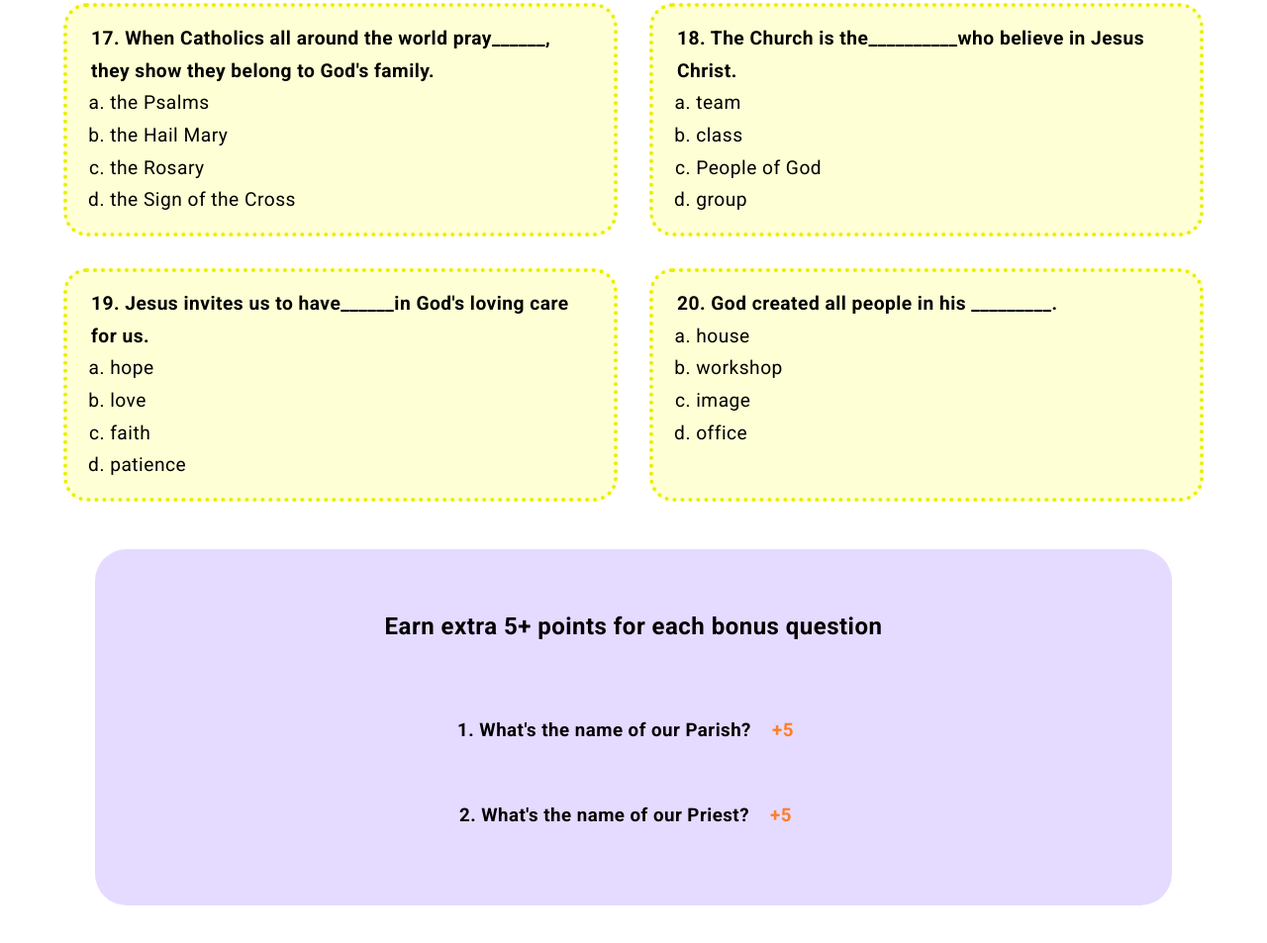
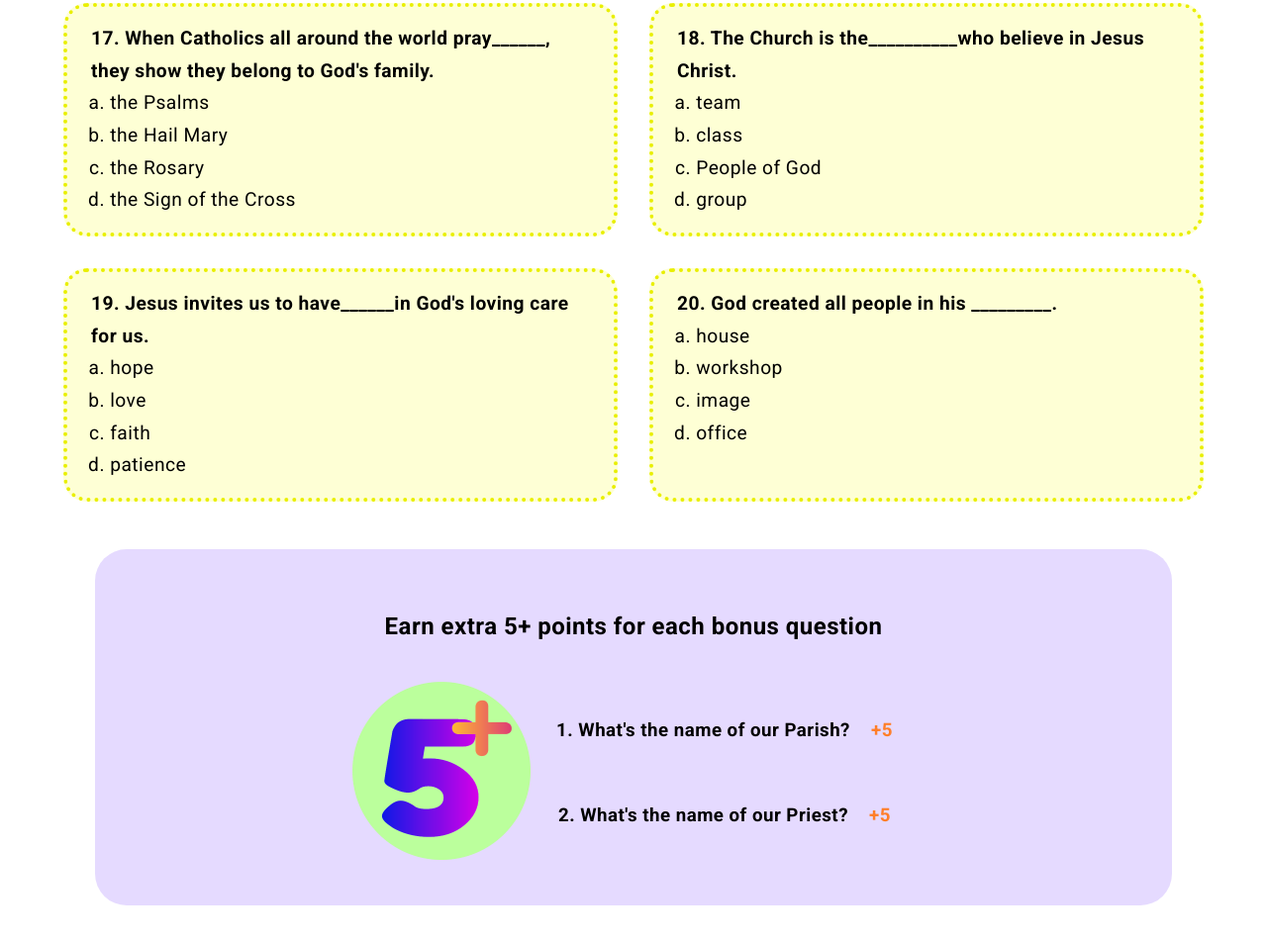
Before and after one commit to rollingroy/meyeu, a plain HTML site: page tests.html in a window 1280 px wide. Shown: the part 2446-3399 px from the top of the page at 99% size. Drawn offline with nearby package versions, Linux system fonts and the light colour scheme; the site is published under a folder, as on GitHub Pages, so addresses that start at the root find nothing; a web font is replaced by a local one.

Commit message:
fix minor error

```diff
--- a/tests.html
+++ b/tests.html
@@ -250,7 +250,7 @@
         <h2>Earn extra 5+ points for each bonus question</h2>
         <div>
           <div class="decor">
-            <img src="/img/5plus.png" alt="">
+            <img src="img/5plus.png" alt="">
           </div>
           <div>
             <div class="question-wrapper">
```
